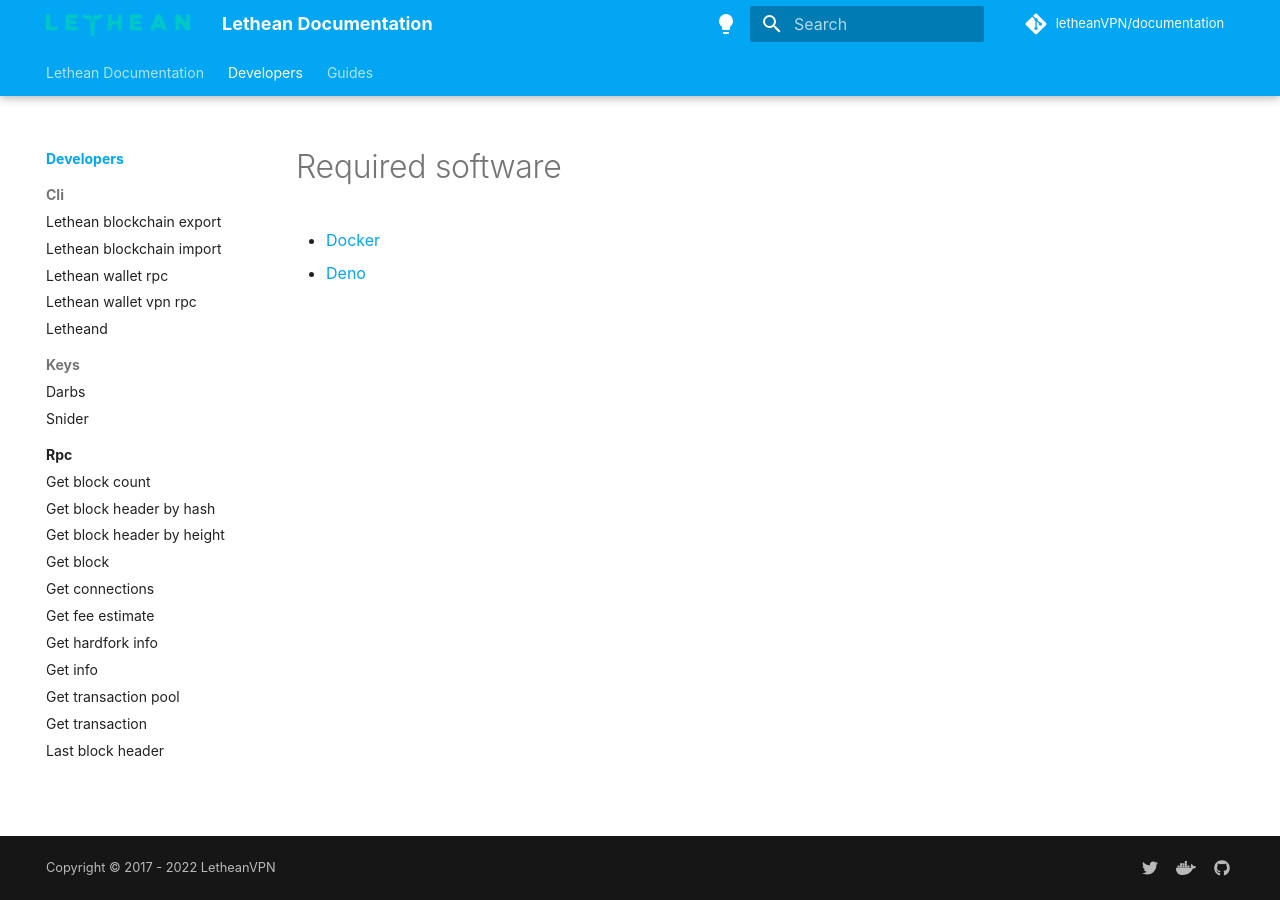
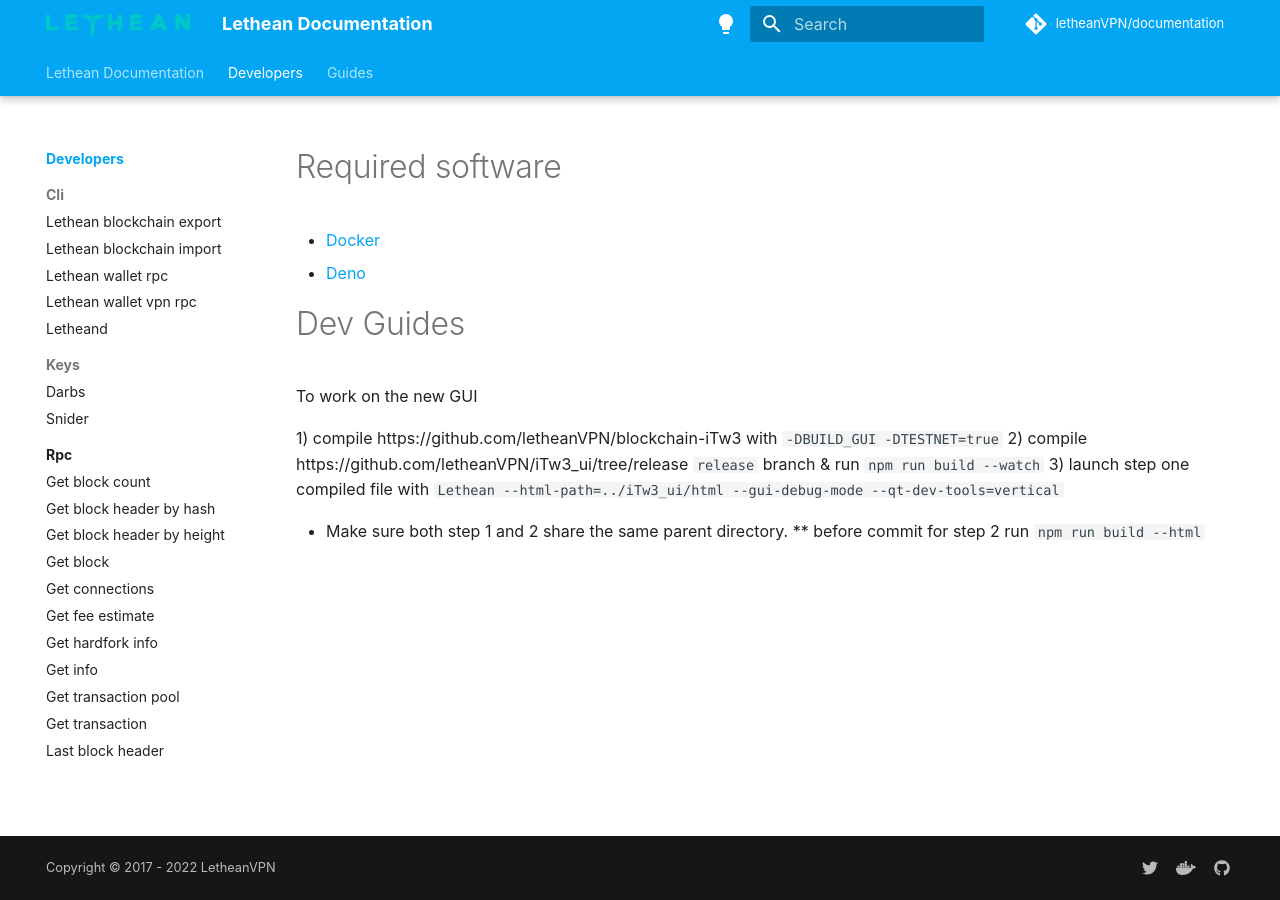
Before and after one commit to letheanVPN/documentation, an MkDocs documentation site: the page built from docs/developers/index.md, in a window 1280 px wide. Built offline with MkDocs 1.6.1 and Material for MkDocs 9.7.7, drawn with Linux system fonts in a browser that asks for light colours; comment, search, counter and statistics services are not loaded.

Commit message:
Update index.md

```diff
--- a/docs/developers/index.md
+++ b/docs/developers/index.md
@@ -2,3 +2,14 @@
 
 - [Docker](https://www.docker.com/products/docker-desktop/)
 - [Deno](https://deno.land/#installation)
+
+# Dev Guides
+
+To work on the new GUI
+
+1) compile https://github.com/letheanVPN/blockchain-iTw3 with `-DBUILD_GUI -DTESTNET=true`
+2) compile https://github.com/letheanVPN/iTw3_ui/tree/release `release` branch & run `npm run build --watch`
+3) launch step one compiled file with `Lethean --html-path=../iTw3_ui/html --gui-debug-mode --qt-dev-tools=vertical`
+
+* Make sure both step 1 and 2 share the same parent directory.
+** before commit for step 2 run `npm run build --html`
```
